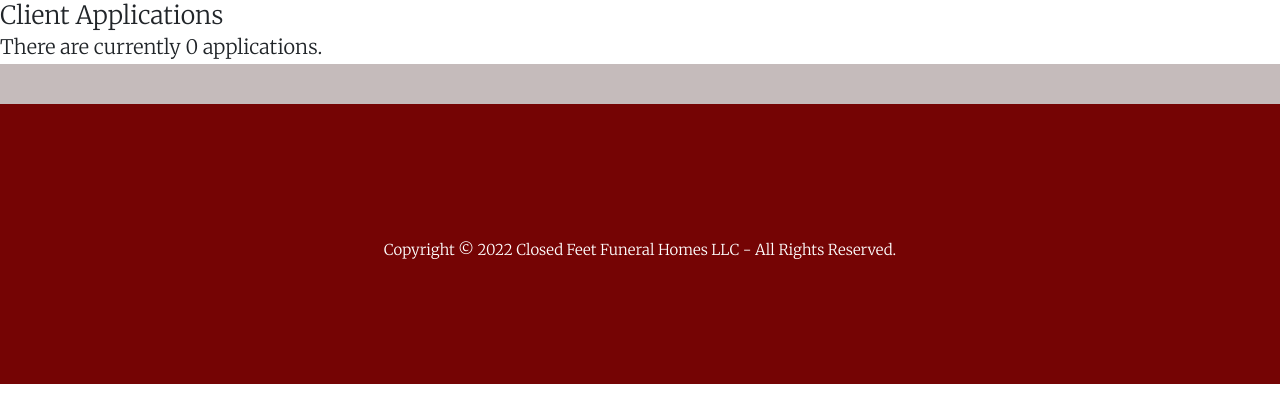
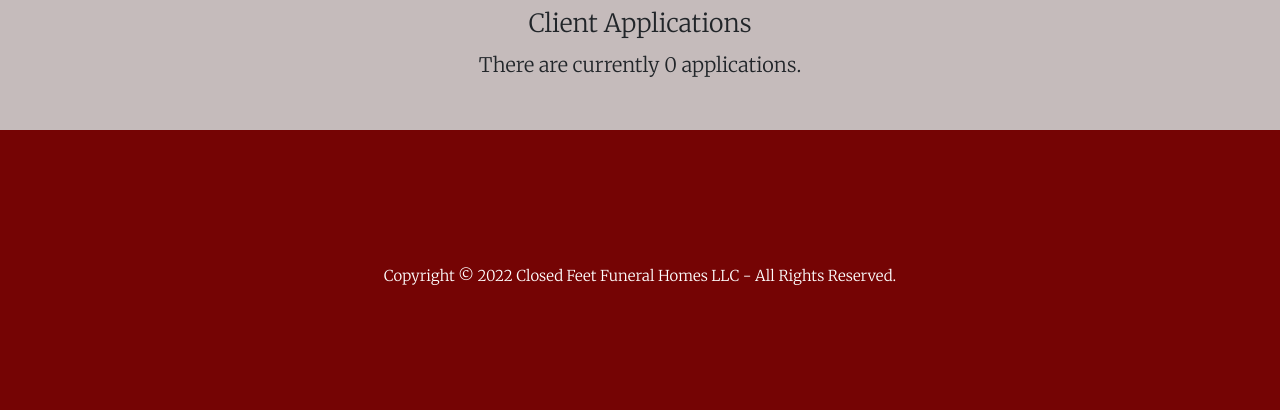
Before and after one commit to JMcc888/closed-feet, a Node project: template views/pages/admin_pages/applications.ejs in a window 1280 px wide. Shown: the part 62-482 px from the top of the page. Run offline with Node 20 templates, Linux system fonts and the light colour scheme; the template is opened without the code that fills it, so the values that code supplies are empty; some libraries are stand-ins or nearby versions.

Commit message:
base application card layout done

```diff
--- a/public/css/style.css
+++ b/public/css/style.css
@@ -748,7 +748,7 @@ section#users-dashboard {
   flex-direction: column;
 }
 
-.client-header {
+.cards-header {
   background-color: #c5bbbb;
 }
 
@@ -756,7 +756,7 @@ section#users-dashboard {
   background-color: #ff6969;
 }
 
-.client-header,
+.cards-header,
 .doctor-header {
   display: flex;
   flex-direction: column;
@@ -765,7 +765,7 @@ section#users-dashboard {
   padding: 0.8rem;
 }
 
-.client-header h1 {
+.cards-header h1 {
   padding-bottom: 1rem;
 }
 
@@ -773,7 +773,7 @@ section#users-dashboard {
   padding-top: 1rem;
 }
 
-.client-cards,
+.cards,
 .doctor-cards {
 
   display: flex;
@@ -785,7 +785,7 @@ section#users-dashboard {
   align-items: center;
 }
 
-.client-cards {
+.cards {
   background-color: #c5bbbb;
 }
 
--- a/views/pages/admin_pages/applications.ejs
+++ b/views/pages/admin_pages/applications.ejs
@@ -1,10 +1,13 @@
 <%- include('../partials/headers&footers/bootstrap-header') %>
 <%- include('../partials/navs/apply_nav') %>
-<h1>Client Applications</h1>
-<h2>There are currently <%= forms.length%> applications.</h2>
 
+<div class="cards-header">
+  <h1>Client Applications</h1>
+  <h2>There are currently <%= forms.length%> applications.</h2>
+</div>
 <!-- Card Wrapper -->
-<div class="client-cards">
+<div class="cards">
+
 <% forms.forEach((ap) => { %>
     <div class="card">
         <div class="card-body">
--- a/views/pages/admin_pages/users.ejs
+++ b/views/pages/admin_pages/users.ejs
@@ -2,7 +2,7 @@
 <%- include('../partials/navs/apply_nav') %>
 <section id="users-dashboard">
     <!-- Headers -->
-    <div class="client-header">
+    <div class="cards-header">
       <h1>Configure Users</h1>
       <a href="/add_user.html"
         ><button class="btn btn-dark">Add User</button></a
@@ -12,7 +12,7 @@
         ><button class="btn btn-info">Add Client</button></a
       >
     </div>
-    <div class="client-cards">
+    <div class="cards">
       <!-- Cards -->
       <div class="card">
         <div class="card-body">
```
